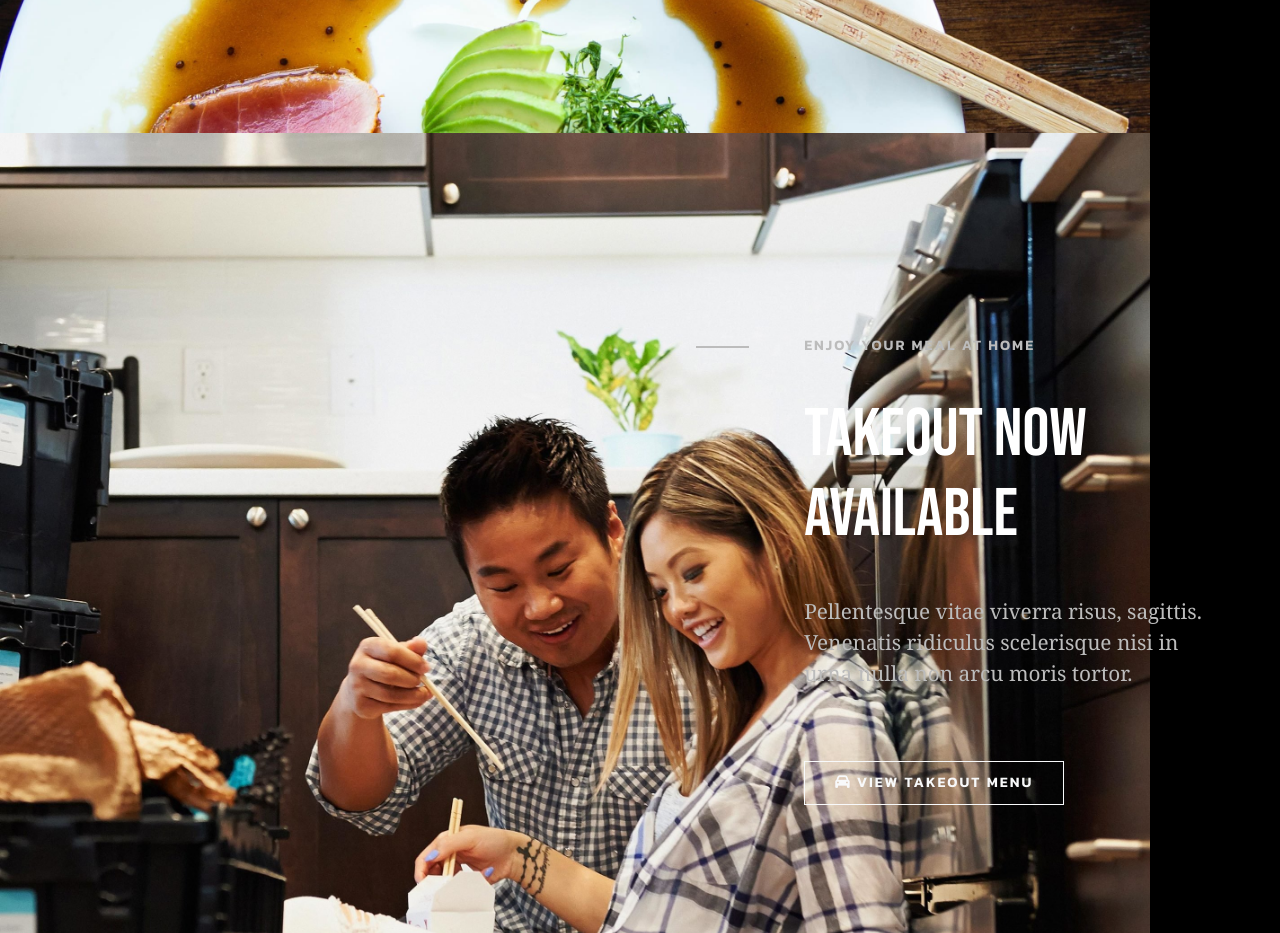
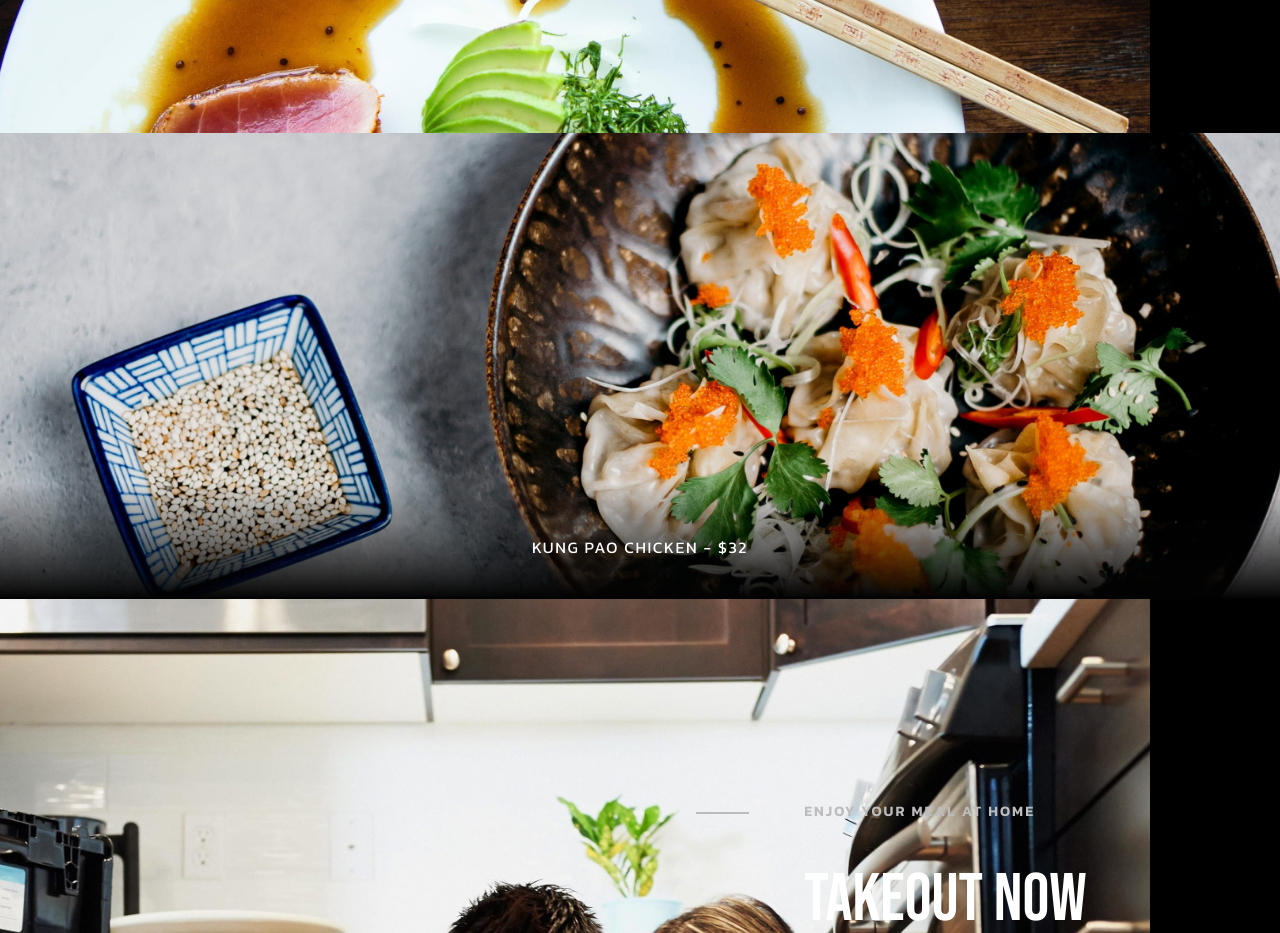
Before and after one commit to Daniele206/proj-html-vuejs, a Vue app: page / in a window 1280 px wide. Shown: the part 3380-4313 px from the top of the page. Built offline with nearby package versions, Linux system fonts and the light colour scheme.

Commit message:
[add] mid-slider

```diff
--- a/src/components/Main.vue
+++ b/src/components/Main.vue
@@ -1,13 +1,14 @@
 <script>
   import { dataBase } from '../data/data';
   import MultiTab from './partials/MultiTab.vue';
-  import TheBTab from './partials/MultiTab.vue';
   import UnExp from './partials/UnExp.vue';
+  import MidSlider from './partials/MidSlider.vue';
 
   export default {
     components:{
       UnExp,
       MultiTab,
+      MidSlider,
     },
 
     data(){
@@ -36,6 +37,7 @@
       :textBtn="dataBase.mainTheBTab.textBtn"
       :img="dataBase.mainTheBTab.img"
     />
+    <MidSlider />
     <MultiTab
       :title="dataBase.mainTakeOut.title"
       :mainSpot="dataBase.mainTakeOut.mainSpot"
--- /dev/null
+++ b/src/components/partials/MidSlider.vue
@@ -0,0 +1,48 @@
+<script>
+  export default {
+
+  }
+</script>
+
+
+<template>
+  <div class="bg">
+    <div class="slider">
+      <img class="slider-img" src="/public/page52x.jpg" alt="">
+      <div class="slider-text">Kung Pao Chicken - $32</div>
+    </div>
+  </div>
+</template>
+
+
+<style lang="scss" scoped>
+  @use '../../assets/scss/variables' as *;
+
+  .bg{
+    background-color: $my-black;
+    width: 100%;
+    .slider{
+      color: $my-white;
+      position: relative;
+      width: 100%;
+      aspect-ratio: 11/4;
+      background-size: cover;
+      background-position: center;
+      text-transform: uppercase;
+      .slider-img{
+        height: 100%;
+        object-fit: cover;
+        mask-image: linear-gradient(black 75%, transparent );
+      }
+      .slider-text{
+        position: absolute;
+        bottom: 0;
+        left: 50%;
+        transform: translateX(-50%);
+        padding-bottom: 40px;
+        font-family: "Kanit", sans-serif;
+        letter-spacing: .1rem;
+      }
+    }
+  }
+</style>
--- a/src/data/data.js
+++ b/src/data/data.js
@@ -43,9 +43,6 @@ const dataBase= {
   mainAbUs:{
 
   },
-  mainMidSlider: {
-
-  },
   mainNewProm: {
 
   },
```
